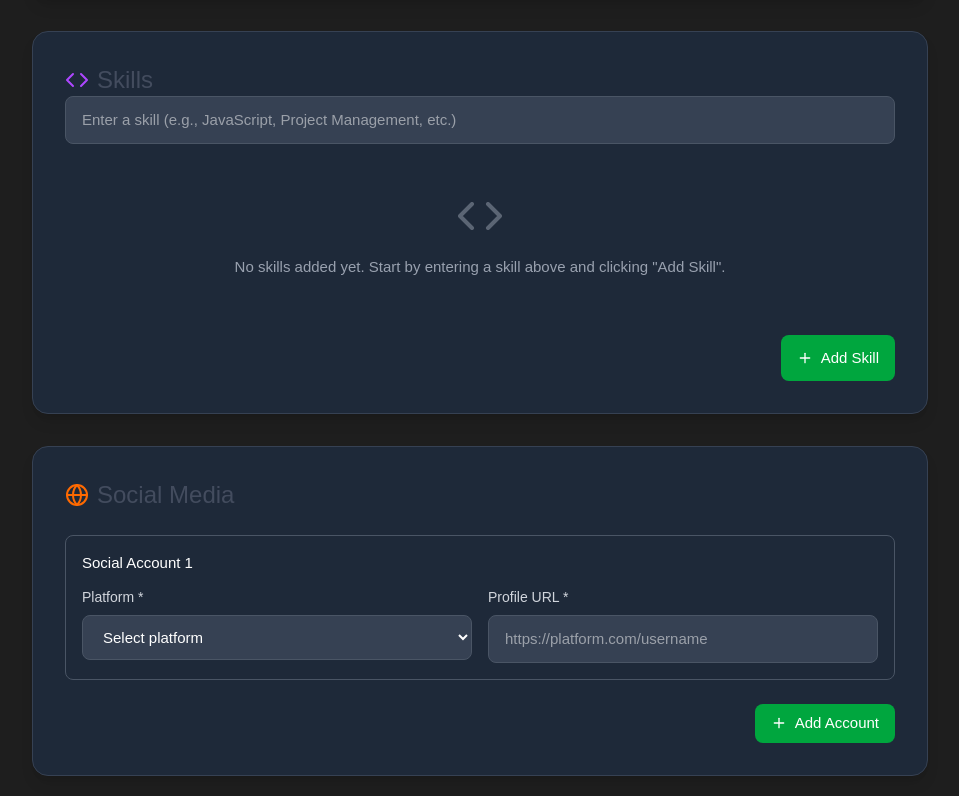
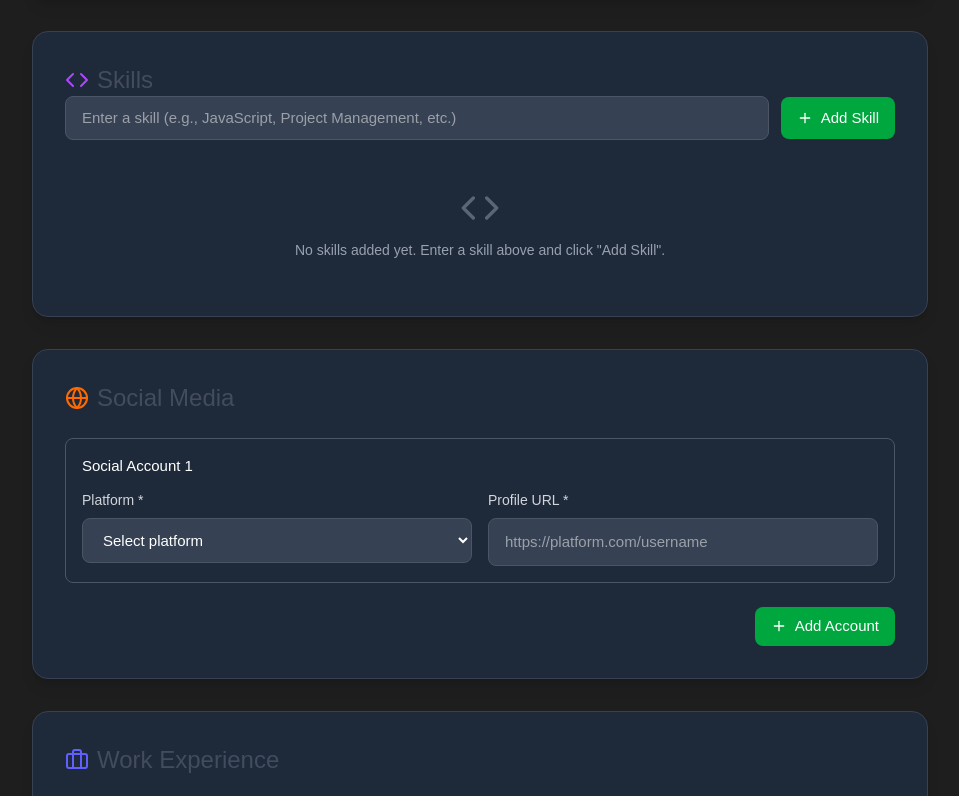
Before and after one commit to abdulkarim1422/guofsyrians-resume, a React (Vite) app in the folder frontend/: page /form in a window 1280 px wide. Shown: the part 1587-2383 px from the top of the page, without its empty margins (160-1119 px from the left). Built offline with nearby package versions, Linux system fonts and the light colour scheme.

Commit message:
Refactor ContactForm: Improve skill input UI by enhancing spacing, updating button styles, and adding an empty state message.

```diff
--- a/frontend/src/App.css
+++ b/frontend/src/App.css
@@ -1,11 +1,13 @@
 @import "tailwindcss";
 
 /*===== FONTS & ICONS =====*/
-@import "@fontsource/poppins";
-@import "@fontsource/poppins/500.css";
-@import "@fontsource/poppins/600.css";
+@import "@fontsource/tajawal";
+@import "@fontsource/tajawal/400.css";
+@import "@fontsource/tajawal/500.css";
+@import "@fontsource/tajawal/700.css";
+@import "boxicons/css/boxicons.min.css";
 @import url('https://fonts.googleapis.com/css2?family=Tajawal:wght@300;400;500;600;700&display=swap');
-@import "boxicons/css/boxicons.min.css";
+  @import "boxicons/css/boxicons.min.css";
 
 /*===== VARIABLES CSS =====*/
 :root {
--- a/frontend/src/Pages/dashboard.css
+++ b/frontend/src/Pages/dashboard.css
@@ -12,7 +12,7 @@
 }
 
 .bg-sidebar-card-top {
-  background-color: #353535;
+  background-color: hsl(0, 0%, 21%);
 }
 
 .sidebar-separator-top {
--- a/frontend/src/Pages/form.jsx
+++ b/frontend/src/Pages/form.jsx
@@ -969,8 +969,8 @@ export const ContactForm = () => {
                 Skills
               </h2>
 
-              <div className="space-y-4">
-                {/* Add New Skill Input */}
+              <div className="space-y-6">
+                {/* Add New Skill Input Row */}
                 <div className="flex items-center space-x-3">
                   <div className="flex-1">
                     <input
@@ -978,16 +978,24 @@ export const ContactForm = () => {
                       value={currentSkill}
                       onChange={(e) => setCurrentSkill(e.target.value)}
                       onKeyPress={handleSkillKeyPress}
-                      className="w-full px-4 py-3 bg-gray-700 border border-gray-600 text-white rounded-lg focus:ring-2 focus:ring-blue-500 focus:border-transparent transition-all"
+                      className="w-full px-4 py-2.5 bg-gray-700 border border-gray-600 text-white rounded-lg focus:ring-2 focus:ring-blue-500 focus:border-transparent transition-all"
                       placeholder="Enter a skill (e.g., JavaScript, Project Management, etc.)"
                     />
                   </div>
+                  <button
+                    type="button"
+                    onClick={addSkill}
+                    className="bg-green-600 hover:bg-green-700 text-white px-4 py-2.5 rounded-lg flex items-center space-x-2 transition-colors whitespace-nowrap"
+                  >
+                    <Plus className="w-4 h-4" />
+                    <span>Add Skill</span>
+                  </button>
                 </div>
 
                 {/* Skills List */}
                 {formData.skills.length > 0 && (
-                  <div className="space-y-2">
-                    <h3 className="text-lg font-medium text-white mb-3">Your Skills:</h3>
+                  <div className="space-y-3">
+                    <h3 className="text-lg font-medium text-white">Your Skills:</h3>
                     <div className="grid grid-cols-1 md:grid-cols-2 lg:grid-cols-3 gap-3">
                       {formData.skills.map((skill, index) => (
                         <div
@@ -1009,24 +1017,13 @@ export const ContactForm = () => {
                   </div>
                 )}
 
+                {/* Empty State - Only show when no skills exist */}
                 {formData.skills.length === 0 && (
-                  <div className="text-center py-8 text-gray-400">
-                    <Code className="w-12 h-12 mx-auto mb-4 opacity-50" />
-                    <p>No skills added yet. Start by entering a skill above and clicking &quot;Add Skill&quot;.</p>
+                  <div className="text-center py-6 text-gray-400">
+                    <Code className="w-10 h-10 mx-auto mb-3 opacity-50" />
+                    <p className="text-sm">No skills added yet. Enter a skill above and click &quot;Add Skill&quot;.</p>
                   </div>
                 )}
-
-                {/* Add Skill Button */}
-                <div className="flex justify-end mt-6">
-                  <button
-                    type="button"
-                    onClick={addSkill}
-                    className="bg-green-600 hover:bg-green-700 text-white px-4 py-3 rounded-lg flex items-center space-x-2 transition-colors"
-                  >
-                    <Plus className="w-4 h-4" />
-                    <span>Add Skill</span>
-                  </button>
-                </div>
               </div>
             </div>
 
```
